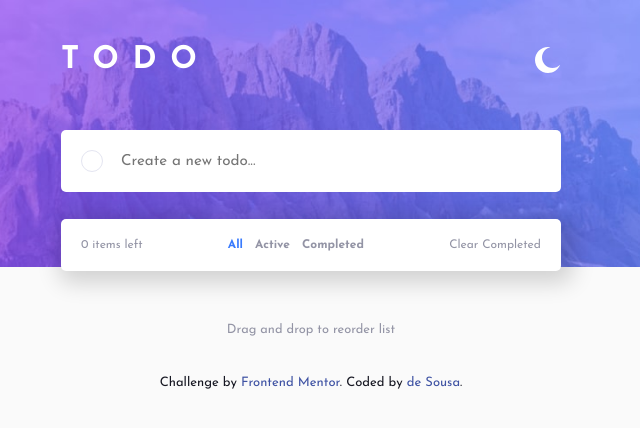
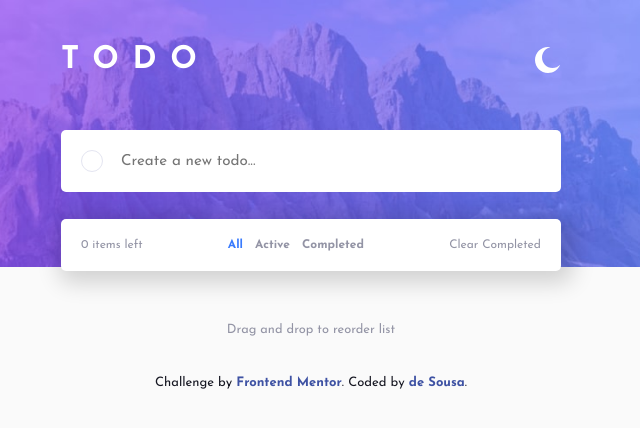
Before and after one commit to BrunoSousaWD/Todo-App-FeM, a plain HTML site: page index.html in a window 1280 px wide. Shown: the full height of the page, 329-969 px from the left. Drawn offline with Linux system fonts and the light colour scheme.

Commit message:
html and css aupdated
attribution updated

```diff
--- a/index.html
+++ b/index.html
@@ -63,12 +63,14 @@
     </div>
 
     <p class="description">Drag and drop to reorder list</p>
+
+
+    <div role="note" class="attribution">
+      Challenge by <a href="https://www.frontendmentor.io?ref=challenge" target="_blank">Frontend Mentor</a>.
+      Coded by <a href="#">de Sousa</a>.
+    </div>
   </main>
 
-  <div role="footer" class="attribution">
-    Challenge by <a href="https://www.frontendmentor.io?ref=challenge" target="_blank">Frontend Mentor</a>.
-    Coded by <a href="#">de Sousa</a>.
-  </div>
 
   <script src="app.js"></script>
 </body>
--- a/style.css
+++ b/style.css
@@ -377,8 +377,13 @@ footer a:hover,
 
 .attribution a {
     color: hsl(228, 45%, 44%);
+    font-weight: 700;
 }
 
+.attribution a:hover {
+    color: red;
+    text-decoration: underline;
+}
 
 @media(max-width:1100px) {
     .container {
```
